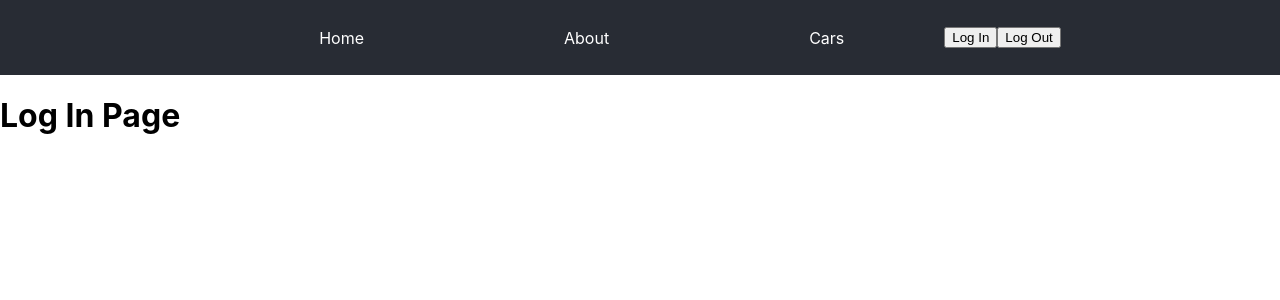
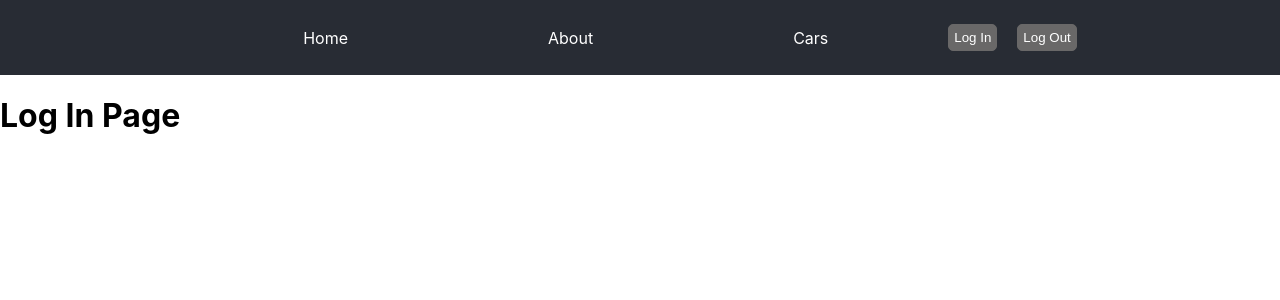
Before and after one commit to V-tyna/React-Trainings, a React (Create React App) app in the folder react-trainings/: page /login in a window 1280 px wide. Shown: the top 300 px of the page. Built offline with nearby package versions, Linux system fonts and the light colour scheme.

Commit message:
Added styles to log in and log out buttons

```diff
--- a/react-trainings/src/App.css
+++ b/react-trainings/src/App.css
@@ -93,3 +93,19 @@ nav.nav .active-link {
 .link-home-page:hover {
   background-color: rgb(175, 249, 185);
 }
+
+.btn-log {
+  margin-left: 20px;
+  padding: 5px;
+  background-color: rgb(105, 104, 104);
+  color: white;
+  border: 1px solid rgb(105, 104, 104);
+  border-radius: 5px;
+  cursor: pointer;
+}
+
+.btn-log:hover {
+  background-color: rgb(175, 249, 185);
+  border: 1px solid rgb(175, 249, 185);
+  color: black;
+}
--- a/react-trainings/src/App.js
+++ b/react-trainings/src/App.js
@@ -32,8 +32,8 @@ function App() {
         <NavLink className={setActiveLink} to="/">Home</NavLink>
         <NavLink className={setActiveLink} to="/about">About</NavLink>
         <NavLink className={setActiveLink} to={{ pathname: "/cars" }}>Cars</NavLink>
-        <button onClick={logInHandle}>Log In</button>
-        <button onClick={logOutHandle}>Log Out</button>
+        <button className="btn-log" onClick={logInHandle}>Log In</button>
+        <button className="btn-log" onClick={logOutHandle}>Log Out</button>
       </nav>
 
       <Routes>
--- a/react-trainings/src/Components/LogIn/LogIn.js
+++ b/react-trainings/src/Components/LogIn/LogIn.js
@@ -1,7 +1,7 @@
 import React from "react";
 import "./LogIn.css";
 
-function LogIn(props) {
+function LogIn() {
     return (
         <div>
             <h1>Log In Page</h1>
```
